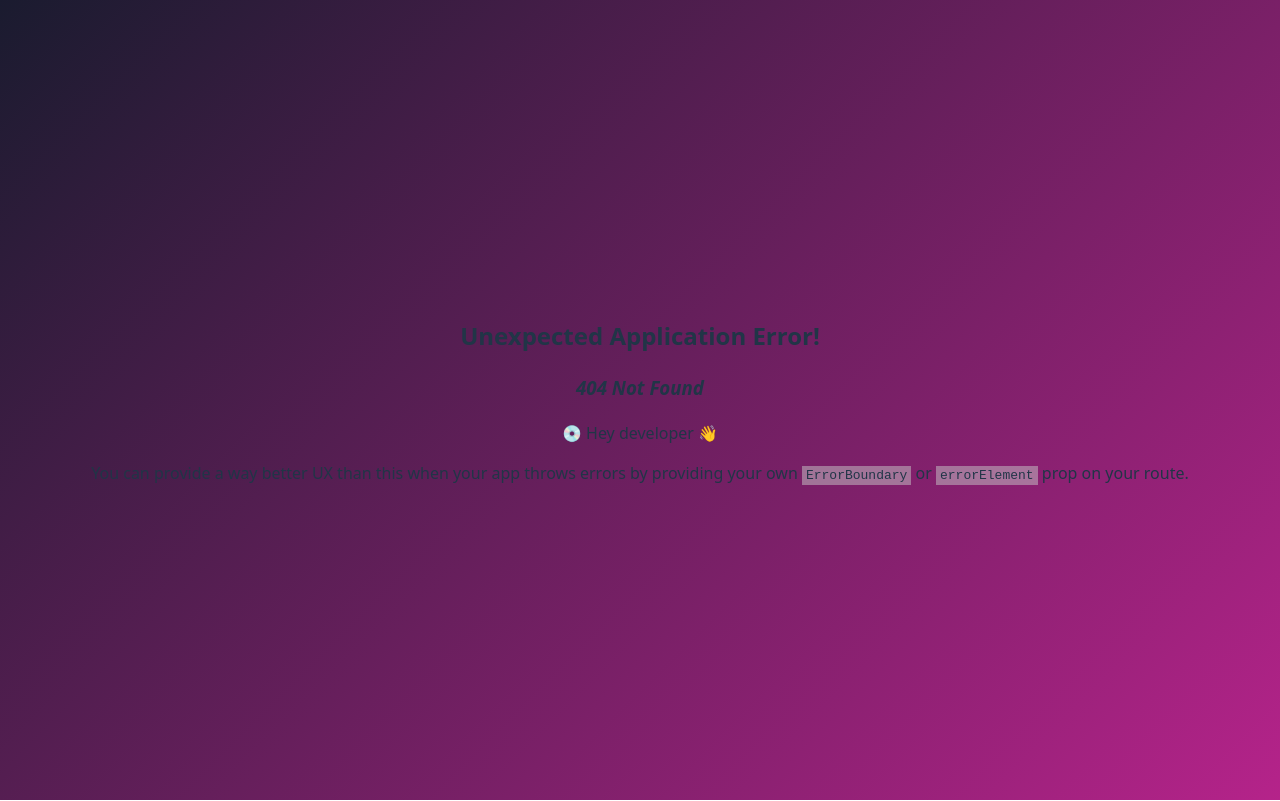
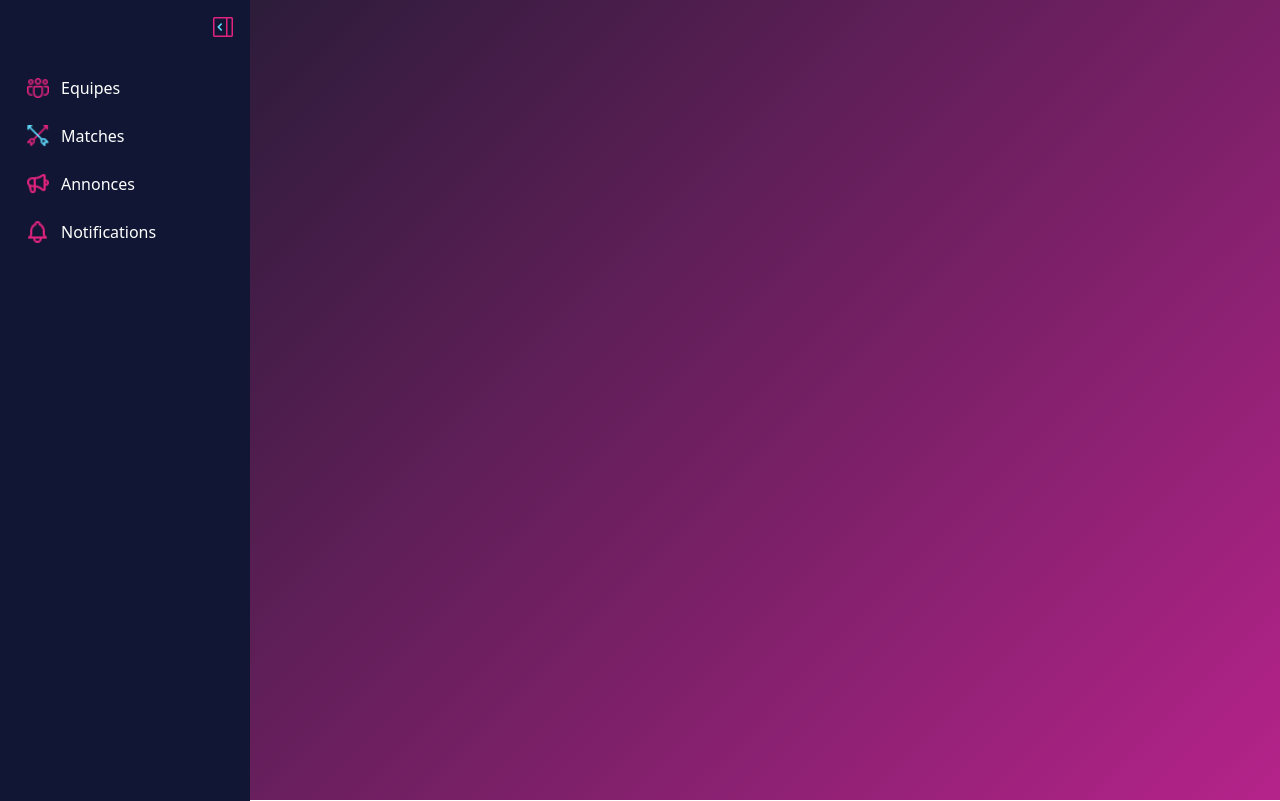
Before and after one commit to kenant68/Find-It, a React (Vite) app: page /dashboard in a window 1280 px wide. Before the commit this address had no page. Built offline with nearby package versions, Linux system fonts and the light colour scheme.

Commit message:
ajout de la page dashboard, et routage pour celui-ci, ainsi qu'une modification pour le style de la navbar

```diff
--- a/src/components/Navbar/Navbar.module.css
+++ b/src/components/Navbar/Navbar.module.css
@@ -1,6 +1,6 @@
 .sidebar {
     width: 220px;
-    height: 100vh;
+    height: calc(97vh - 5px);
     background-color: #101633;
     color: white;
     display: flex;
--- a/src/components/routes/router.jsx
+++ b/src/components/routes/router.jsx
@@ -3,6 +3,7 @@ import App from "../../App.jsx"
 import Home from "../../pages/home/Home.jsx"
 import Register from "../../pages/auth/Register.jsx";
 import Login from "../../pages/auth/Login.jsx";
+ import Dashboard from "../../pages/dashboard/Dashboard.jsx";
 
 export const router = createBrowserRouter([
 
@@ -30,6 +31,12 @@ export const router = createBrowserRouter([
                     <Login/>
                 )
             },
+            {
+                path: "dashboard",
+                element:(
+                    <Dashboard/>
+                )
+            }
             // {
             //     path: "teams",
             //     element: <Teams/>
--- /dev/null
+++ b/src/pages/dashboard/Dashboard.jsx
@@ -0,0 +1,15 @@
+import React from 'react';
+import Navbar from "../../components/Navbar/Navbar.jsx";
+import styles from "./Dashboard.module.css";
+const Dashboard = () => {
+    return (
+        <div>
+                <div className={styles.navbar}>
+                    <Navbar/>
+                </div>
+
+        </div>
+    );
+};
+
+export default Dashboard;
--- /dev/null
+++ b/src/pages/dashboard/Dashboard.module.css
@@ -0,0 +1,9 @@
+.navbar {
+    position: absolute;
+    left: 0;
+    top: 0;
+}
+
+body{
+    height: 100%;
+}
```
